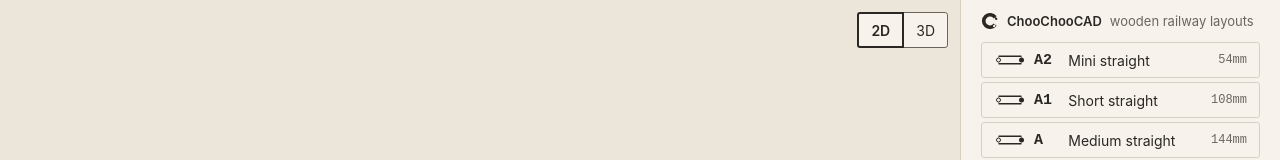
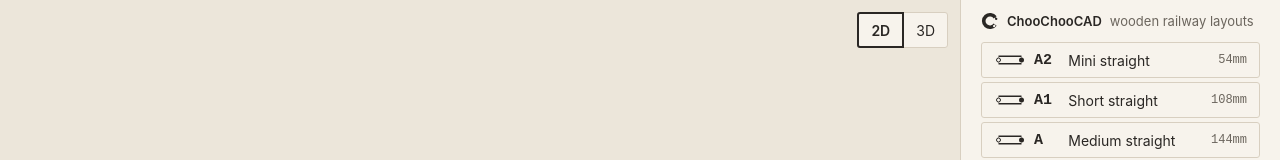
Before and after one commit to raduuuuu/ChooChooCAD, a React (Vite) app in the folder app/: page / in a window 1280 px wide. Shown: the top 160 px of the page. Built offline with nearby package versions, Linux system fonts and the light colour scheme; a web font is replaced by a local one.

Commit message:
style(design): FINDING-003 — the 3D controls use the app's outline button, with its hover
Co-Authored-By: Claude Opus 5.5 (1M context) <noreply@anthropic.com>

```diff
--- a/app/src/app.css
+++ b/app/src/app.css
@@ -1728,13 +1728,17 @@
   min-height: 36px;
   min-width: 44px;
   padding: 0 var(--s3);
+  /* Paper, not transparent like the rail's buttons: these sit over the scene. */
   background: var(--paper);
-  border: 1px solid var(--ink-soft);
+  /* The app's outline button: --rule at rest, --ink-soft on hover (design review FINDING-003). */
+  border: 1px solid var(--rule);
   color: var(--ink);
   font: inherit;
   font-size: 14px;
   cursor: pointer;
 }
+.view-switch button:hover,
+.view-reset:hover { border-color: var(--ink-soft); }
 .view-reset { border-radius: 3px; }
 .view-switch button:first-child { border-radius: 3px 0 0 3px; }
 .view-switch button:last-child { border-radius: 0 3px 3px 0; margin-inline-start: -1px; }
```
